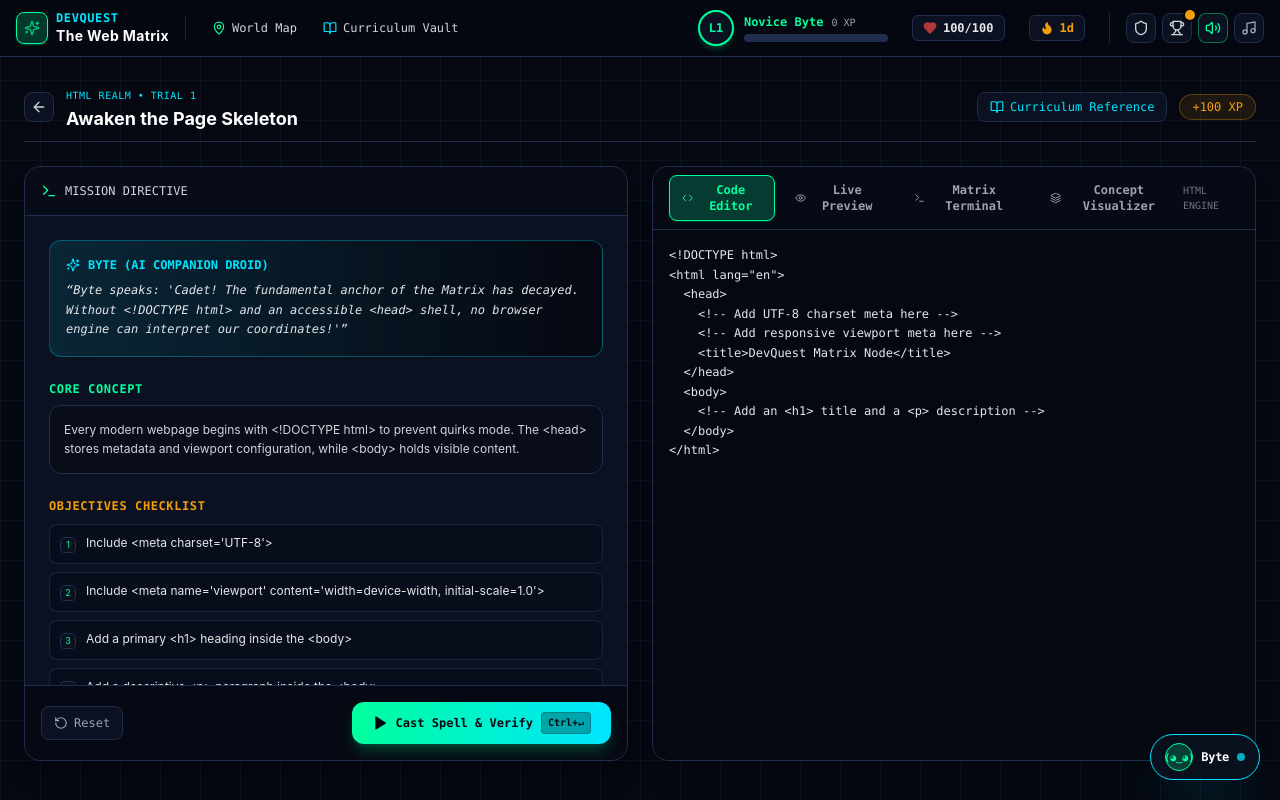
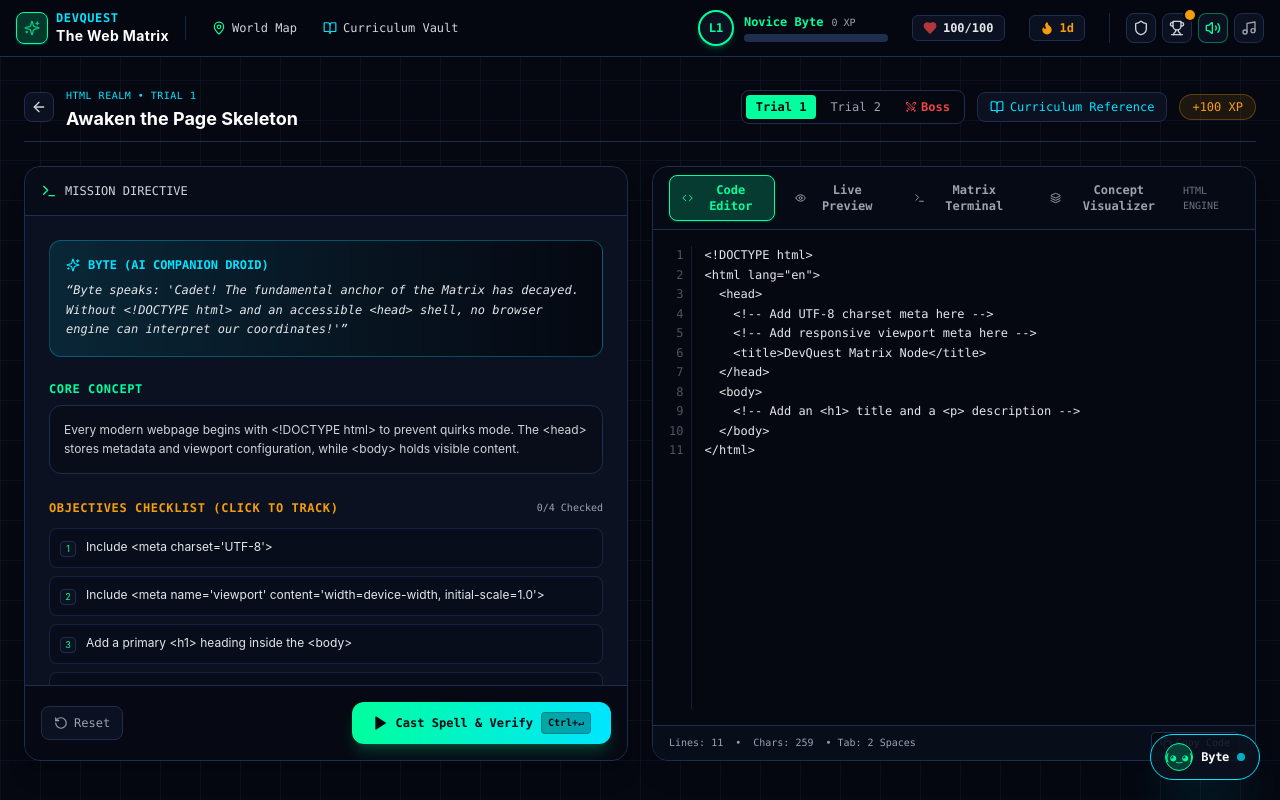
Before and after one commit to IamUnKnOwN25/fullstack-learning-guide, a Next.js app: page /quest/html/html_1_skeleton in a window 1280 px wide. Built offline with nearby package versions, Linux system fonts and the light colour scheme.

Commit message:
feat(workspace): add editor line numbers, interactive checklist, mentor walkthrough, and realm switcher

```diff
--- a/src/components/QuestCodingWorkspace.tsx
+++ b/src/components/QuestCodingWorkspace.tsx
@@ -20,6 +20,10 @@ import {
   ShieldAlert,
   BookOpen,
   Layers,
+  Copy,
+  Check,
+  Swords,
+  Lightbulb,
 } from "lucide-react";
 import { REALMS } from "@/data/realms";
 import { QUESTS, Quest } from "@/data/quests";
@@ -53,6 +57,9 @@ export function QuestCodingWorkspace({
   const [code, setCode] = useState(quest?.starterCode || "");
   const [activeTab, setActiveTab] = useState<"editor" | "preview" | "terminal" | "visualizer">("editor");
   const [showHintIndex, setShowHintIndex] = useState<number>(-1);
+  const [checkedTasks, setCheckedTasks] = useState<Record<number, boolean>>({});
+  const [copiedCode, setCopiedCode] = useState(false);
+  const [showMentorGuide, setShowMentorGuide] = useState(false);
   const [testResult, setTestResult] = useState<{
     passed?: boolean;
     message?: string;
@@ -84,6 +91,8 @@ export function QuestCodingWorkspace({
       setCode(quest.starterCode);
       setTestResult(null);
       setShowHintIndex(-1);
+      setCheckedTasks({});
+      setShowMentorGuide(false);
       setActiveTab("editor");
     }
   }, [quest]);
@@ -165,7 +174,41 @@ export function QuestCodingWorkspace({
           </div>
         </div>
 
-        <div className="flex items-center gap-3">
+        <div className="flex flex-wrap items-center gap-2 sm:gap-3">
+          {/* Realm Trial & Boss Quick Switcher */}
+          <div className="hidden md:flex items-center gap-1 bg-matrix-dark p-1 rounded-lg border border-matrix-border font-mono text-xs">
+            {realmQuests.map((rq) => {
+              const active = rq.id === quest.id;
+              const solved = completedQuests.includes(rq.id);
+              return (
+                <Link
+                  key={rq.id}
+                  href={`/quest/${realmId}/${rq.id}`}
+                  onClick={() => soundEngine.playSfx("click")}
+                  className={`px-2.5 py-1 rounded flex items-center gap-1 transition-all ${
+                    active
+                      ? "bg-matrix-accent text-matrix-dark font-bold"
+                      : solved
+                      ? "text-matrix-accent hover:bg-matrix-card"
+                      : "text-gray-400 hover:text-white"
+                  }`}
+                >
+                  <span>Trial {rq.order}</span>
+                  {solved && <CheckCircle2 className="w-3 h-3" />}
+                </Link>
+              );
+            })}
+            <Link
+              href={`/boss/${realmId}`}
+              onClick={() => soundEngine.playSfx("click")}
+              className="px-2.5 py-1 rounded flex items-center gap-1 text-matrix-neonRed hover:bg-red-950/40 font-bold transition-all"
+              title="Challenge Realm Guardian Boss"
+            >
+              <Swords className="w-3 h-3" />
+              <span>Boss</span>
+            </Link>
+          </div>
+
           {realm && (
             <Link
               href={`/curriculum?file=${realm.fileRef}`}
@@ -233,25 +276,56 @@ export function QuestCodingWorkspace({
 
             {/* Task Objectives Checklist */}
             <div className="space-y-2.5">
+              <div className="flex items-center justify-between">
                 <h3 className="font-mono text-xs uppercase tracking-wider text-matrix-neonGold font-bold">
-                Objectives Checklist
+                  Objectives Checklist (Click to Track)
                 </h3>
+                <span className="font-mono text-[10px] text-gray-400">
+                  {isCompleted
+                    ? `${quest.tasks.length}/${quest.tasks.length} Verified`
+                    : `${Object.values(checkedTasks).filter(Boolean).length}/${quest.tasks.length} Checked`}
+                </span>
+              </div>
               <div className="space-y-2">
-                {quest.tasks.map((task, idx) => (
+                {quest.tasks.map((task, idx) => {
+                  const isTaskChecked = isCompleted || !!checkedTasks[idx];
+                  return (
+                    <button
+                      type="button"
+                      key={idx}
+                      onClick={() => {
+                        soundEngine.playSfx("click");
+                        setCheckedTasks((prev) => ({ ...prev, [idx]: !prev[idx] }));
+                      }}
+                      className={`w-full text-left flex items-start gap-2.5 text-xs p-2.5 rounded-lg border transition-all cursor-pointer ${
+                        isTaskChecked
+                          ? "bg-matrix-accent/10 border-matrix-accent/40 text-white"
+                          : "bg-matrix-dark/30 border-matrix-border/70 hover:border-gray-600 text-gray-200"
+                      }`}
+                    >
                       <div
-                    key={idx}
-                    className="flex items-start gap-2.5 text-xs bg-matrix-dark/30 p-2.5 rounded-lg border border-matrix-border/70"
+                        className={`w-4 h-4 rounded border flex items-center justify-center shrink-0 mt-0.5 ${
+                          isTaskChecked
+                            ? "bg-matrix-accent border-matrix-accent text-matrix-dark font-bold"
+                            : "bg-matrix-card border-matrix-border text-matrix-accent"
+                        }`}
                       >
-                    <div className="w-4 h-4 rounded bg-matrix-card border border-matrix-border text-matrix-accent flex items-center justify-center shrink-0 mt-0.5">
-                      {isCompleted ? <CheckCircle2 className="w-3 h-3 text-matrix-accent" /> : <span className="text-[9px]">{idx + 1}</span>}
+                        {isTaskChecked ? (
+                          <Check className="w-3 h-3" />
+                        ) : (
+                          <span className="text-[9px]">{idx + 1}</span>
+                        )}
                       </div>
-                    <span className="text-gray-200">{task}</span>
-                  </div>
-                ))}
+                      <span className={isTaskChecked ? "line-through text-gray-400" : "text-gray-200"}>
+                        {task}
+                      </span>
+                    </button>
+                  );
+                })}
               </div>
             </div>
 
-            {/* Hints Accordion */}
+            {/* Hints & Guided Mentor Accordion */}
             <div className="pt-2 border-t border-matrix-border/60 space-y-3">
               <div className="flex items-center justify-between">
                 <span className="font-mono text-xs text-gray-400 flex items-center gap-1.5">
@@ -259,6 +333,7 @@ export function QuestCodingWorkspace({
                   Need Tactical Support?
                 </span>
 
+                <div className="flex items-center gap-3">
                   {showHintIndex < quest.hints.length - 1 && (
                     <button
                       onClick={() => {
@@ -270,6 +345,19 @@ export function QuestCodingWorkspace({
                       Reveal Hint ({showHintIndex + 2}/{quest.hints.length})
                     </button>
                   )}
+
+                  <button
+                    type="button"
+                    onClick={() => {
+                      soundEngine.playSfx("click");
+                      setShowMentorGuide(!showMentorGuide);
+                    }}
+                    className="text-xs font-mono text-matrix-neonCyan hover:underline flex items-center gap-1 cursor-pointer"
+                  >
+                    <Lightbulb className="w-3 h-3" />
+                    {showMentorGuide ? "Hide Walkthrough" : "Mentor Walkthrough"}
+                  </button>
+                </div>
               </div>
 
               {showHintIndex >= 0 && (
@@ -285,6 +373,39 @@ export function QuestCodingWorkspace({
                       {hint}
                     </div>
                   ))}
+                </div>
+              )}
+
+              {showMentorGuide && (
+                <div className="p-3.5 rounded-xl bg-matrix-neonCyan/10 border border-matrix-neonCyan/30 font-mono text-xs space-y-2.5 text-gray-200">
+                  <div className="flex items-center justify-between">
+                    <span className="text-matrix-neonCyan font-bold flex items-center gap-1.5">
+                      <Lightbulb className="w-3.5 h-3.5" />
+                      Mentor Reference Pattern
+                    </span>
+                    <button
+                      type="button"
+                      onClick={() => {
+                        soundEngine.playSfx("click");
+                        const combinedHint = quest.hints[quest.hints.length - 1] || quest.starterCode;
+                        if (quest.starterCode.includes("<!--") || quest.starterCode.includes("//")) {
+                          setCode(quest.starterCode + "\n\n" + combinedHint);
+                        } else {
+                          setCode(combinedHint);
+                        }
+                        setActiveTab("editor");
+                      }}
+                      className="px-2 py-1 rounded bg-matrix-neonCyan text-matrix-dark font-bold text-[10px] hover:opacity-90"
+                    >
+                      Insert Snippet into Editor
+                    </button>
+                  </div>
+                  <p className="text-[11px] text-gray-300 leading-relaxed">
+                    <strong>Why this works:</strong> {quest.conceptSummary}
+                  </p>
+                  <pre className="p-2.5 rounded bg-black/60 border border-matrix-border text-matrix-accent overflow-x-auto text-[11px]">
+                    <code>{quest.hints.join("\n\n")}</code>
+                  </pre>
                 </div>
               )}
             </div>
@@ -398,7 +519,18 @@ export function QuestCodingWorkspace({
 
           {/* Tab 1: Code Editor */}
           {activeTab === "editor" && (
-            <div className="flex-1 p-4 bg-matrix-dark flex flex-col font-mono text-xs">
+            <div className="flex-1 bg-matrix-dark flex flex-col font-mono text-xs overflow-hidden">
+              <div className="flex-1 flex overflow-y-auto p-3 sm:p-4 gap-3">
+                {/* Line Numbers Gutter */}
+                <div
+                  aria-hidden="true"
+                  className="select-none text-right pr-2 border-r border-matrix-border/60 text-gray-600 font-mono text-xs leading-relaxed"
+                >
+                  {code.split("\n").map((_, i) => (
+                    <div key={i}>{i + 1}</div>
+                  ))}
+                </div>
+
                 <textarea
                   value={code}
                   onChange={(e) => setCode(e.target.value)}
@@ -422,6 +554,41 @@ export function QuestCodingWorkspace({
                     }
                   }}
                 />
+              </div>
+
+              {/* Editor Status & Copy Toolbar */}
+              <div className="px-4 py-1.5 border-t border-matrix-border bg-matrix-card/60 flex items-center justify-between text-[10px] text-gray-400">
+                <div className="flex items-center gap-3">
+                  <span>Lines: {code.split("\n").length}</span>
+                  <span>•</span>
+                  <span>Chars: {code.length}</span>
+                  <span className="hidden sm:inline">• Tab: 2 Spaces</span>
+                </div>
+                <button
+                  type="button"
+                  onClick={() => {
+                    if (typeof navigator !== "undefined" && navigator.clipboard) {
+                      navigator.clipboard.writeText(code);
+                    }
+                    soundEngine.playSfx("click");
+                    setCopiedCode(true);
+                    setTimeout(() => setCopiedCode(false), 1800);
+                  }}
+                  className="flex items-center gap-1 px-2 py-0.5 rounded bg-matrix-dark hover:bg-matrix-card border border-matrix-border text-gray-300 hover:text-white transition-colors"
+                >
+                  {copiedCode ? (
+                    <>
+                      <Check className="w-3 h-3 text-matrix-accent" />
+                      <span className="text-matrix-accent font-bold">Copied!</span>
+                    </>
+                  ) : (
+                    <>
+                      <Copy className="w-3 h-3" />
+                      <span>Copy Code</span>
+                    </>
+                  )}
+                </button>
+              </div>
             </div>
           )}
 
```
Also changed, not shown: src/components/BossBattleArena.tsx (+25 -5 lines), 1 other file (tests, documents, lock files or other folders). Lines whose indentation alone changed are shown as unchanged.
